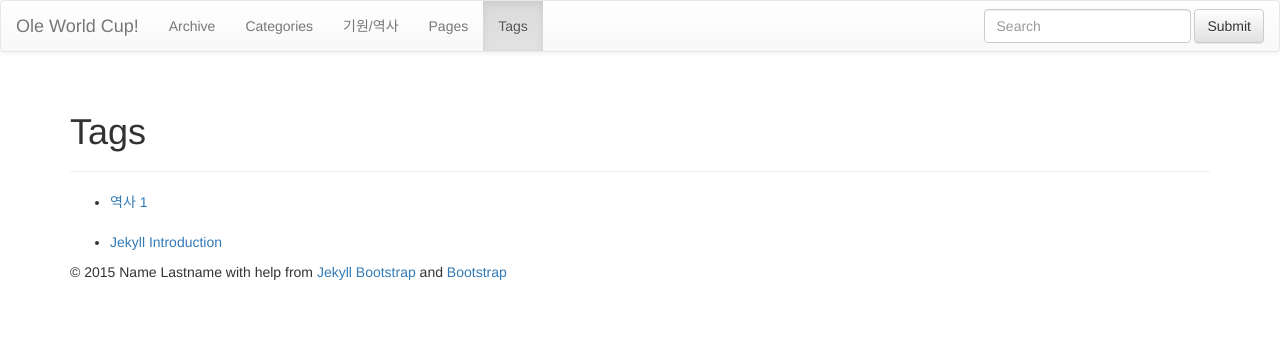
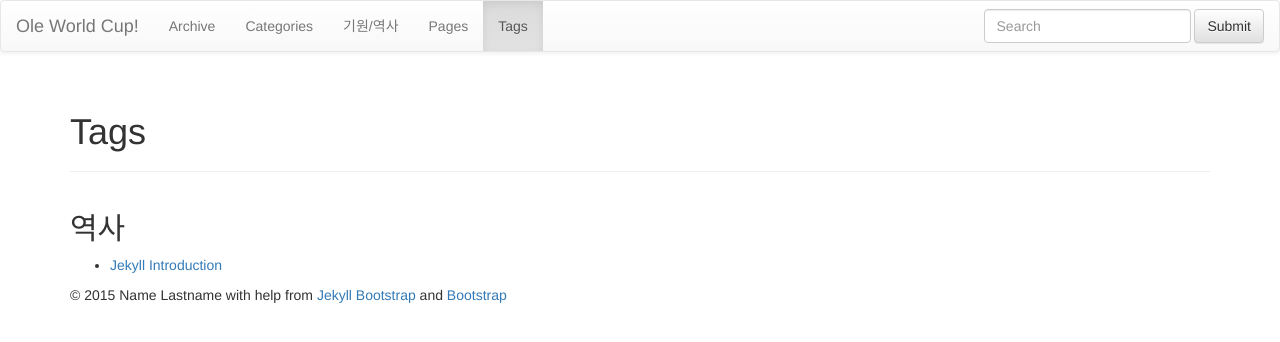
Before and after one commit to jungu9/jungu9.github.com, a Jekyll site: the page built from tags.html, in a window 1280 px wide. Shown: the top 342 px of the page. Built offline with Jekyll 4.4.1, drawn with Linux system fonts in a browser that asks for light colours; nearby versions of some CDN libraries; library files that are not in the unit come from our copies.

Commit message:
Update tags.html

```diff
--- a/tags.html
+++ b/tags.html
@@ -7,13 +7,13 @@ group: navigation
 {% include JB/setup %}
 
 <ul class="tag_box inline">
-  {% assign tags_list = site.tags %}
+  {% assign tags_list = 10 %}
   {% include JB/tags_list %}
 </ul>
 
 
 {% for tag in site.tags %}
-  <h2 id="{{ tag[0] }}-ref"></h2>
+  <h2 id="{{ tag[0] }}-ref">{{ tag[0] }}</h2>
   <ul>
     {% assign pages_list = tag[1] %}
     {% include JB/pages_list %}
```
